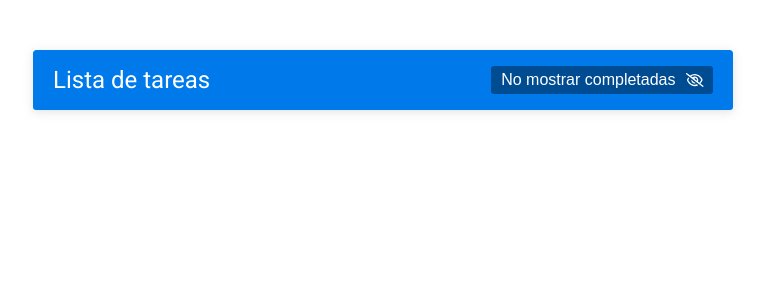
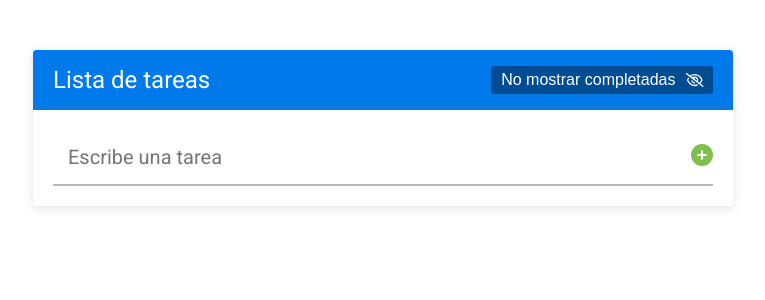
Before and after one commit to David-F-98/app_lista_tareas, a React (Create React App) app: page / in a window 1280 px wide. Shown: the top 300 px of the page, without its empty margins (257-1022 px from the left). Built offline with nearby package versions, Linux system fonts and the light colour scheme.

Commit message:
Acciones de Formulario

```diff
--- a/package.json
+++ b/package.json
@@ -14,6 +14,7 @@
     "react": "^18.2.0",
     "react-dom": "^18.2.0",
     "react-scripts": "5.0.1",
+    "uuid": "^9.0.1",
     "web-vitals": "^2.1.4"
   },
   "scripts": {
--- a/src/App.css
+++ b/src/App.css
@@ -50,3 +50,41 @@
 	font-size: 14px;
 	margin-left: 10px;
 }
+
+/* * --- --- ---  FORMULARIO AGREGAR --- --- --- */
+.formulario-tareas {
+	display: flex;
+	justify-content: space-between;
+	align-items: center;
+	position: relative;
+	padding: 20px;
+	box-shadow: 0 2px 10px rgba(139,139,139,.25);
+}
+
+.formulario-tareas__input {
+	border: none;
+	padding: 15px;
+	width: 100%;
+	font-size: 20px;
+	font-family: 'Roboto', sans-serif;
+	border-bottom: 2px solid #b8b8b8;
+}
+
+.formulario-tareas__input:focus {
+	outline: none;
+	border-bottom: 2px solid var(--azul);
+}
+
+.formulario-tareas__btn {
+	position: absolute;
+	bottom: 40px;
+	right: 20px;
+	border: none;
+	background: none;
+	cursor: pointer;
+}
+
+.formulario-tareas__icono-btn {
+	font-size: 22px;
+	color: var(--verde);
+}
--- a/src/App.js
+++ b/src/App.js
@@ -1,10 +1,30 @@
 import './App.css';
+import React from 'react';
+import { useState } from 'react';
+import FormularioTareas from './Components/FormularioTareas';
 import Header from './Components/Header';
 
 const App = () => {
+
+  const [tareas, cambiarTareas] = useState(
+    [
+      {
+        id: 1,
+        texto: 'Lavar la ropa',
+        completada: false
+      },
+      {
+        id: 2,
+        texto: 'Comprar arroz',
+        completada: false
+      }
+    ]
+  );
+
   return (
     <div className='contenedor'>
-      <Header></Header>
+      <Header/>
+      <FormularioTareas tareas={tareas} cambiarTareas={cambiarTareas}/>
     </div>
   );
 }
--- /dev/null
+++ b/src/Components/FormularioTareas.jsx
@@ -0,0 +1,48 @@
+import React from 'react';
+import { useState } from 'react';
+import { FontAwesomeIcon } from '@fortawesome/react-fontawesome';
+import { v4 as uuidv4 } from 'uuid';
+import { faCirclePlus } from '@fortawesome/free-solid-svg-icons';
+const FormularioTareas = ({tareas, cambiarTareas}) => {
+    const [inputTarea,cambiarInputTarea] = useState('');
+
+    const handleInput = (e) =>{
+        cambiarInputTarea(e.target.value);
+    }
+
+    const handleSubmit = (e)=>{
+        e.preventDefault();
+        cambiarTareas(
+            [
+                ...tareas,
+                {
+                    id: uuidv4(),
+                    texto: 'Pagar Luz',
+                    completada: false
+                }
+            ]
+        );
+    }
+
+    return (
+        <form className='formulario-tareas' onSubmit={handleSubmit}>
+            <input
+                type='text'
+                className='formulario-tareas__input'
+                placeholder='Escribe una tarea'
+                value={inputTarea}
+                onChange={(e)=> handleInput(e)}
+                ></input>
+            <button
+                type='submit'
+                className='formulario-tareas__btn'
+                >
+                <FontAwesomeIcon
+                    icon={faCirclePlus} className='formulario-tareas__icono-btn'
+                    />
+            </button>
+        </form>
+     );
+}
+
+export default FormularioTareas;
```
Also changed, not shown: 1 other file (tests, documents, lock files or other folders).
